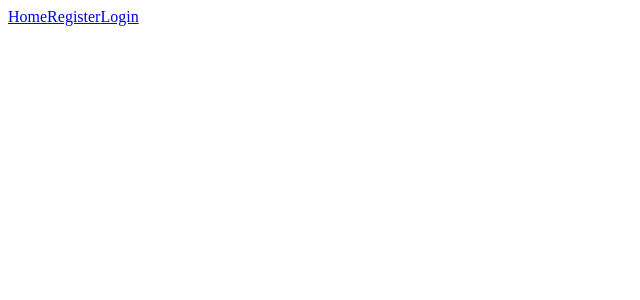
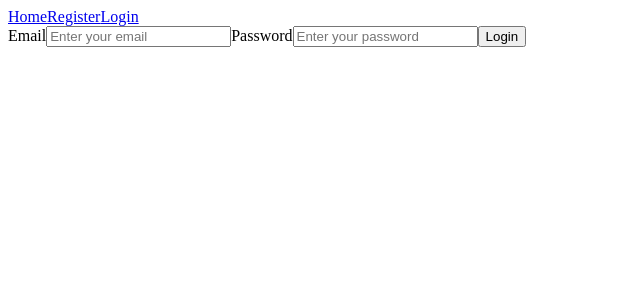
Before and after one commit to AbhishekAle/MERN_auth, a React (Vite) app in the folder client/: page /login in a window 1280 px wide. Before the commit this address had no page. Shown: the top 300 px of the page, without its empty margins (0-640 px from the left). Built offline with nearby package versions, Linux system fonts and the light colour scheme.

Commit message:
user login successfull

```diff
--- a/client/src/App.jsx
+++ b/client/src/App.jsx
@@ -3,6 +3,8 @@ import Navbar from "./component/Navbar";
 import { Routes, Route } from "react-router-dom";
 import HomePage from "./pages/HomePage";
 import Register from "./pages/register";
+import Login from "./pages/Login";
+import Dashboard from "./pages/Dashboard";
 
 const App = () => {
   return (
@@ -10,8 +12,9 @@ const App = () => {
       <Navbar />
       <Routes>
         <Route path="/" element={<HomePage />} />
-        {/* <Route path="/login" element={<LoginPage />} /> */}
+        <Route path="/login" element={<Login />} />
         <Route path="/register" element={<Register />} />
+        <Route path="/dashboard" element={<Dashboard />} />
       </Routes>
     </div>
   );
--- a/client/src/component/Navbar.jsx
+++ b/client/src/component/Navbar.jsx
@@ -1,5 +1,5 @@
 import React from "react";
-import { Link, useNavigate } from "react-router-dom";
+import { Link } from "react-router-dom";
 
 const Navbar = () => {
   return (
--- /dev/null
+++ b/client/src/pages/Dashboard.jsx
@@ -0,0 +1,11 @@
+import React from "react";
+
+const Dashboard = () => {
+  return (
+    <div>
+      <h1>You have Logged In</h1>
+    </div>
+  );
+};
+
+export default Dashboard;
--- a/client/src/pages/Login.jsx
+++ b/client/src/pages/Login.jsx
@@ -1,7 +1,64 @@
-import React from "react";
+import React, { useState } from "react";
+import { useNavigate } from "react-router-dom";
 
 const Login = () => {
-  return <div>Login</div>;
+  const [userData, setUserData] = useState({});
+  const [error, setError] = useState(null);
+  const navigate = useNavigate();
+
+  //getting inputed values
+  const handleChange = (e) => {
+    setUserData({ ...userData, [e.target.id]: e.target.value });
+  };
+
+  //fordwarding data
+  const handleSubmit = async (e) => {
+    e.preventDefault();
+    try {
+      const res = await fetch("/api/login", {
+        method: "POST",
+        headers: {
+          "Content-Type": "application/json",
+        },
+        body: JSON.stringify(userData),
+      });
+      //handling error
+      const data = await res.json();
+      if (data.success === false) {
+        setError(data.message);
+        return;
+      }
+      setError(null);
+      navigate("/dashboard");
+    } catch (error) {
+      setError(error.message);
+    }
+  };
+
+  return (
+    <>
+      <div>
+        <form method="post" onSubmit={handleSubmit}>
+          <label>Email</label>
+          <input
+            id="email"
+            type="email"
+            placeholder="Enter your email"
+            onChange={handleChange}
+          />
+          <label>Password</label>
+          <input
+            id="password"
+            type="password"
+            placeholder="Enter your password"
+            onChange={handleChange}
+            autoComplete="current-password"
+          />
+          <button>Login</button>
+        </form>
+      </div>
+    </>
+  );
 };
 
 export default Login;
--- a/client/src/pages/Register.jsx
+++ b/client/src/pages/Register.jsx
@@ -1,13 +1,17 @@
 import React, { useState } from "react";
+import { useNavigate } from "react-router-dom";
 
 const Register = () => {
   const [userData, setUserData] = useState({});
   const [error, setError] = useState(null);
+  const navigate = useNavigate();
 
+  //getting inputted values
   const handleChange = (e) => {
     setUserData({ ...userData, [e.target.id]: e.target.value });
   };
 
+  //fordwarding data
   const handleSubmit = async (e) => {
     e.preventDefault();
     try {
@@ -18,14 +22,15 @@ const Register = () => {
         },
         body: JSON.stringify(userData),
       });
-      alert("registered successfully ");
 
+      //handling errors
       const data = await res.json();
       if (data.success === false) {
         setError(data.message);
         return;
       }
       setError(null);
+      navigate("/login");
     } catch (error) {
       setError(error.message);
     }
```
Also changed, not shown: 2 other files (tests, documents, lock files or other folders).
